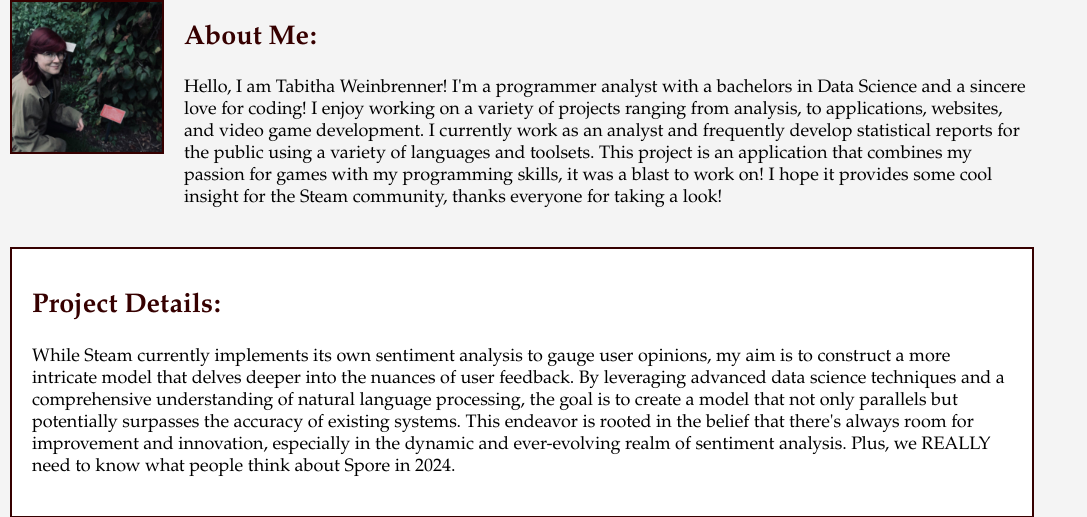
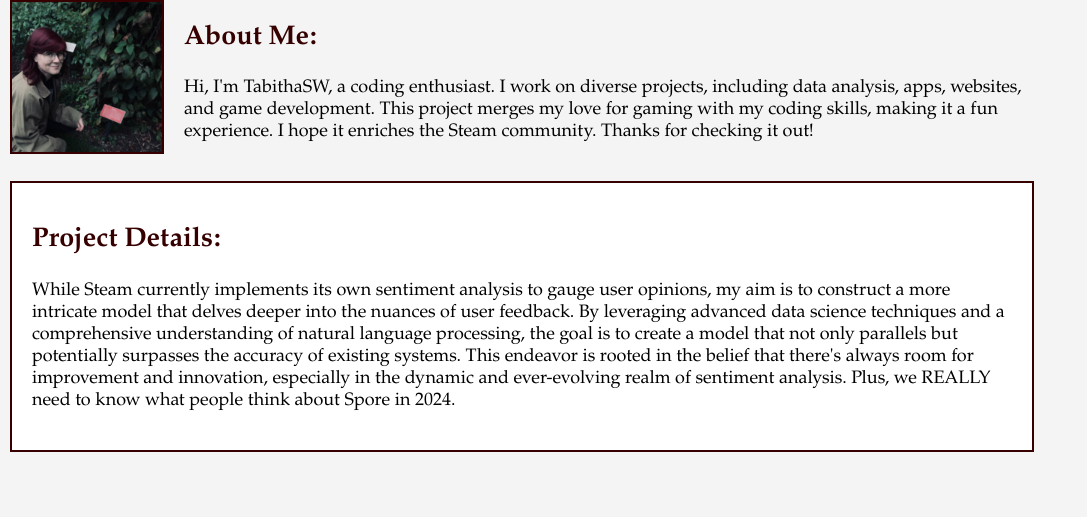
Before and after one commit to TabithaSW/Steam_SentimentAnalysis, a Flask app: page / in a window 1280 px wide. Shown: the part 130-647 px from the top of the page, without its empty margins (0-1087 px from the left). Run offline with Flask 3, Linux system fonts and the light colour scheme.

```diff
--- a/app/templates/home.html
+++ b/app/templates/home.html
@@ -62,7 +62,7 @@
             <img src="{{ url_for('static', filename='me.jpg') }}" alt="Your Image" class="profile-image">
             <div>
                 <h2>About Me:</h2>
-                <p>     Hello, I am Tabitha Weinbrenner! I'm a programmer analyst with a bachelors in Data Science and a sincere love for coding! I enjoy working on a variety of projects ranging from analysis, to applications, websites, and video game development. I currently work as an analyst and frequently develop statistical reports for the public using a variety of languages and toolsets. This project is an application that combines my passion for games with my programming skills, it was a blast to work on! I hope it provides some cool insight for the Steam community, thanks everyone for taking a look!</p>
+                <p>     Hi, I'm TabithaSW, a coding enthusiast. I work on diverse projects, including data analysis, apps, websites, and game development. This project merges my love for gaming with my coding skills, making it a fun experience. I hope it enriches the Steam community. Thanks for checking it out!</p>
             </div>
         </div>
         <div class="main-content">
```
